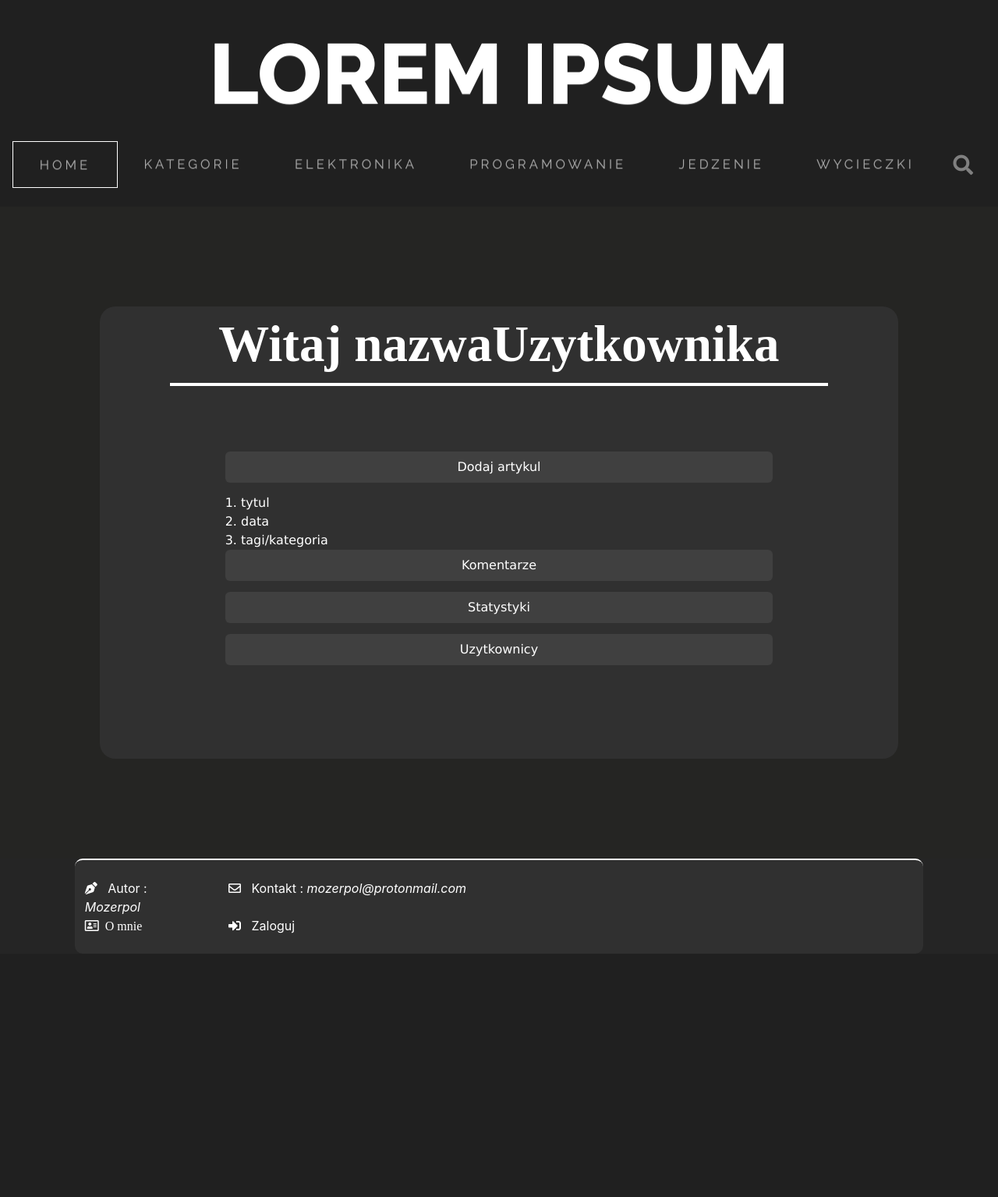
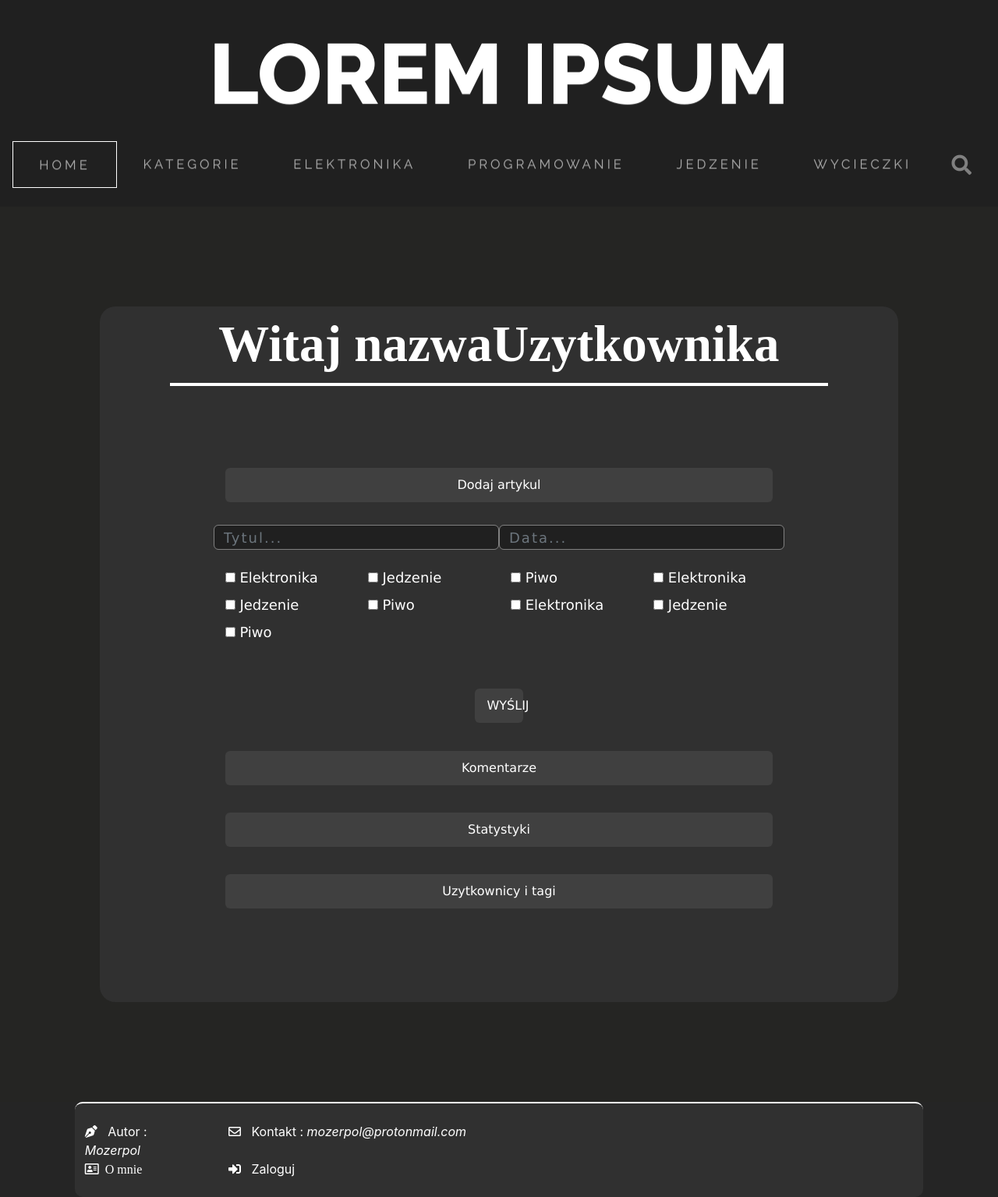
Before and after one commit to mozerpol/mozerpolWebsite, a Flask app: page /menu/managamentPage in a window 1280 px wide, after a click on "Dodaj artykul". Shown: the whole page at 78% size. Before the commit the page ends 1223 px from the top, so only its background shows below. Run offline with Flask 2, Linux system fonts and the light colour scheme; some libraries are stand-ins or nearby versions.

Commit message:
Add Dodaj artykul view in managamentPage.html

```diff
--- a/app/static/managamentPageStyle.css
+++ b/app/static/managamentPageStyle.css
@@ -1,10 +1,10 @@
-button
+button /*  */
 {
 	border: none;
-	padding: 8px 16px;
+	padding: 10px 18px;
+	margin-top: 3%;
 	margin-bottom: 2%;
 	color: white;
-	background-color: inherit;
 	background-color: #404040;
 	border-radius: 6px;
 }
@@ -12,3 +12,45 @@ button:hover
 {
 	font-weight:bold;
 }
+.form-control  /*  */
+{
+	border-color: #808080; /* kolor obramowania paska szukania*/
+	background-color: #202020; /*dzieki temu pasek szukania ma taki kolor tla jak cale tlo diva*/
+	color: white; /*kolor tekstu*/
+	border-radius: 6px; /* domyslnie wlaczone jest zaokraglanie krawedzi marginesow, to wylacza ten mechanizm */
+	letter-spacing: 2px; /*rozstrzelenie liter*/
+	font-size: 1.8vh;
+}
+.form-control:focus /*  */
+{
+	background-color: #202020;
+	color: white;
+}
+@media(max-width: 570px)/*  */
+{
+    .form-control
+    {
+        margin: auto;
+        height: 25px;
+        margin-bottom: 1%;
+        font-size: 15px;
+    }
+    label /*  */
+    {
+        font-size: 15px;
+    }
+}
+@media (min-width: 571px)  /*  */
+{
+    .form-control /*  */
+    {
+        margin: auto;
+        height: 32px;
+        margin-bottom: 3%;
+        font-size: 18px;
+    }
+    label /*  */
+    {
+        font-size: 18px;
+    }
+}
--- a/app/templates/managamentPage.html
+++ b/app/templates/managamentPage.html
@@ -3,6 +3,13 @@
 {% block headForCategories %}
     <link rel="stylesheet" type="text/css"
     href="{{ url_for('static', filename='managamentPageStyle.css') }}">
+    <!-- trzy ponizsze skrypty sa dla summernote. Ogolnie mega dziwna sprawa i taka srednia ;/ Bo w szkielet.html juz laduje skrypt 3.4.1.slim.min.js, ale tutaj musze jeszcze raz, bo
+    inaczej summer note nie dziala. W sensie jak nie dam tutaj i w szkielet.html to summernote nie dziala :(-->
+    <script src="https://code.jquery.com/jquery-3.4.1.slim.min.js"
+    integrity="sha384-J6qa4849blE2+poT4WnyKhv5vZF5SrPo0iEjwBvKU7imGFAV0wwj1yYfoRSJoZ+n"
+    crossorigin="anonymous"></script>
+    <link href="https://cdn.jsdelivr.net/npm/summernote@0.8.16/dist/summernote-lite.min.css" rel="stylesheet">
+    <script src="https://cdn.jsdelivr.net/npm/summernote@0.8.16/dist/summernote-lite.min.js"></script>
 	<script type="text/javascript">
     function showDiv(id)
     {
@@ -22,12 +29,49 @@
 
 {% block articleContent %}
 <div class="row" style="color: white;">
-
     <button onclick="showDiv('addArticle')" class="col-xl-12">Dodaj artykul</button>
     <div id="addArticle" style="display:none; color: white;">
-	    1. tytul <br>
-	    2. data <br>
-	    3. tagi/kategoria <br>
+	    <form class="row">
+            <input class="form-control col-xl-6 col-lg-6 col-md-6 col-sm-5 col-10" style="margin-top: 2%;" placeholder="Tytul...">
+            <input class="form-control col-xl-6 col-lg-6 col-md-6 col-sm-5 col-10" placeholder="Data...">
+
+            <label class="col-xl-3 col-lg-3 col-md-4 col-sm-4 col-6"><input type="checkbox"> Elektronika </label>
+            <label class="col-xl-3 col-lg-3 col-md-4 col-sm-4 col-6"><input type="checkbox"> Jedzenie </label>
+            <label class="col-xl-3 col-lg-3 col-md-4 col-sm-4 col-6"><input type="checkbox"> Piwo </label>
+            <label class="col-xl-3 col-lg-3 col-md-4 col-sm-4 col-6"><input type="checkbox"> Elektronika </label>
+            <label class="col-xl-3 col-lg-3 col-md-4 col-sm-4 col-6"><input type="checkbox"> Jedzenie </label>
+            <label class="col-xl-3 col-lg-3 col-md-4 col-sm-4 col-6"><input type="checkbox"> Piwo </label>
+            <label class="col-xl-3 col-lg-3 col-md-4 col-sm-4 col-6"><input type="checkbox"> Elektronika </label>
+            <label class="col-xl-3 col-lg-3 col-md-4 col-sm-4 col-6"><input type="checkbox"> Jedzenie </label>
+            <label class="col-xl-3 col-lg-3 col-md-4 col-sm-4 col-6"><input type="checkbox"> Piwo </label>
+        </form>
+        <div class="row">
+            <div id="summernote" class="col-xl-11"></div>
+			    <script>
+			        var x = screen.width;
+                    $('#summernote').summernote({
+                        tabsize: 6,
+                        height: 300,
+                        width: x*0.6,   // set screenWidth*0.6 = 60%
+                        minHeight: null,             // set minimum height of editor
+                        maxHeight: null,             // set maximum height of editor
+                        focus: true,                  // set focus to editable area after initializing summernote
+
+                        toolbar: [
+                            // [groupName, [list of button]]. Wiecej: https://summernote.org/deep-dive/
+                            ['style', ['bold', 'italic', 'underline', 'strikethrough']],
+                            ['font', ['superscript', 'subscript']],
+                            ['fontname', ['fontname']],
+                            ['fontsize', ['fontsize']],
+                            ['color', ['color']],
+                            ['para', ['ul', 'ol', 'paragraph']],
+                            ['insert', ['link', 'picture', 'video']],
+                            ['view', ['fullscreen']],
+                        ]
+                    });
+			    </script>
+            <div style="margin-top: 4%; text-align: center;width: 100%;"> <button class="w3-button col-1">WYŚLIJ</button></div>
+        </div>
 	</div> <!-- koniec addArticle -->
     <button onclick="showDiv('lastComment')" class="col-xl-12">Komentarze</button>
     <div id="lastComment" style="display:none; color: white;">
@@ -39,12 +83,13 @@
         1. statystyki dot. kazdego z osobna artykulu (ile odwiedzin, komentarzy itp.) <br>
         2. lacznie wejsc na strone <br>
 	</div> <!-- koniec checkStats -->
-	<button onclick="showDiv('users')" class="col-xl-12">Uzytkownicy</button>
+	<button onclick="showDiv('users')" class="col-xl-12">Uzytkownicy i tagi</button>
     <div id="users" style="display:none; color: white;">
         1. zablokuj IP <br>
         2. lista blokowanych adresow <br>
 		3. nazwa uzytkownika <br>
         4. uprawnienia uzytkownika <br>
+        5. dodaj tagi <br>
 	</div> <!-- koniec checkStats -->
 </div> <!-- koniec row -->
 {% endblock %}
```
